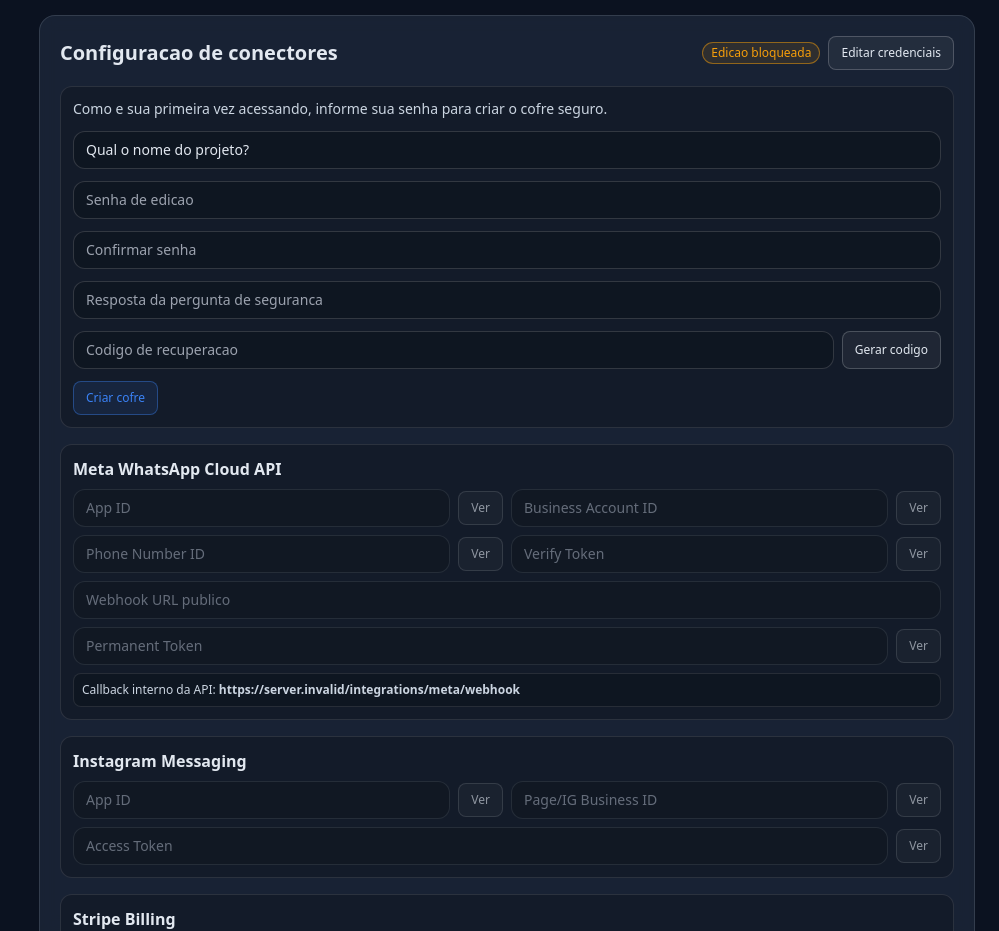
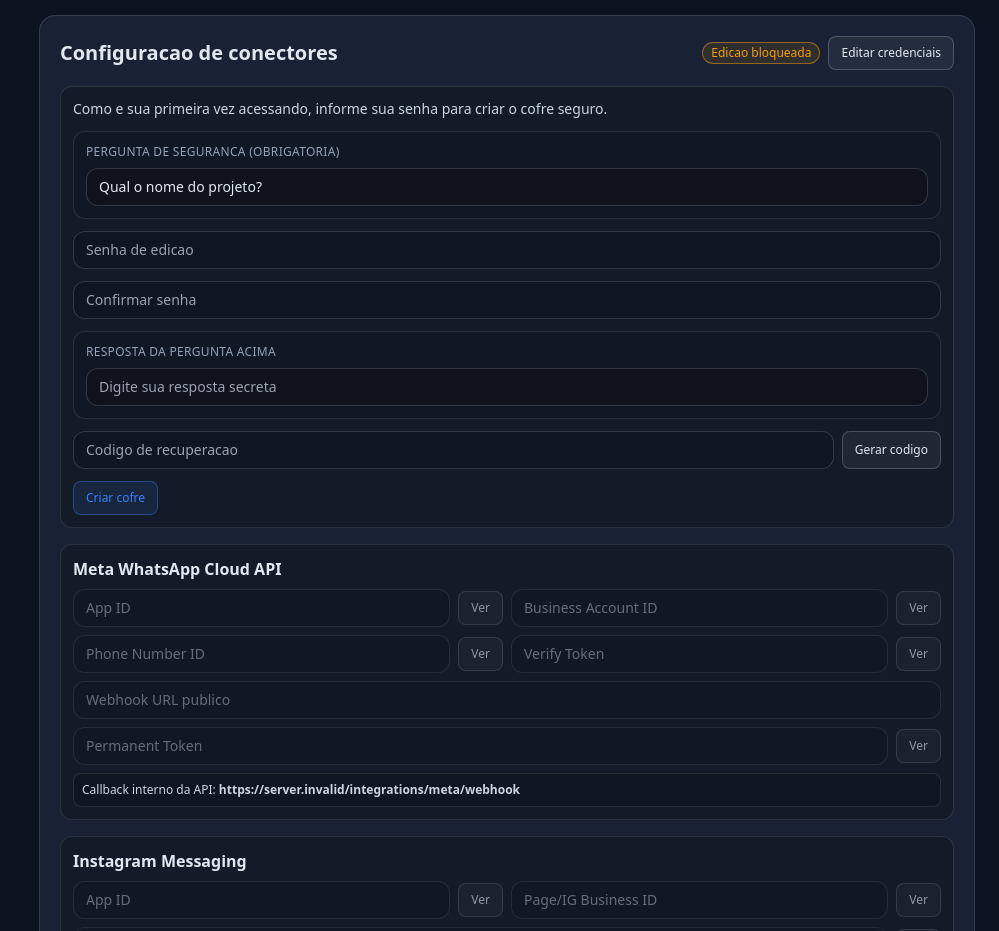
Before and after one commit to Jhin1v9/Whatsapp-Marketing-Project, a Next.js app in the folder apps/web/: page /integracoes in a window 1280 px wide. Shown: the part 1264-2195 px from the top of the page, without its empty margins (281-1280 px from the left). Built offline with nearby package versions, Linux system fonts and the light colour scheme; no server answers.

Commit message:
fix(integracoes): deixar pergunta de seguranca explicita no primeiro acesso

```diff
--- a/apps/web/src/app/integracoes/page.tsx
+++ b/apps/web/src/app/integracoes/page.tsx
@@ -349,6 +349,10 @@ export default function IntegracoesPage(): JSX.Element {
   };
 
   const createFirstVault = async (): Promise<void> => {
+    if (!vaultQuestion.trim()) {
+      setStatus("Defina a pergunta de seguranca antes de criar o cofre.");
+      return;
+    }
     if (setupPassword.length < 4) {
       setStatus("Senha inicial precisa ter pelo menos 4 caracteres.");
       return;
@@ -533,10 +537,26 @@ export default function IntegracoesPage(): JSX.Element {
               {!hasVault ? (
                 <>
                   <p className="text-sm text-slate-300">Como e sua primeira vez acessando, informe sua senha para criar o cofre seguro.</p>
-                  <input value={vaultQuestion} onChange={(e) => setVaultQuestion(e.target.value)} className="w-full rounded-xl border border-white/15 bg-black/20 px-3 py-2 text-sm" placeholder="Pergunta de seguranca" />
+                  <div className="rounded-xl border border-white/10 bg-black/10 p-3">
+                    <p className="text-xs uppercase tracking-wide text-slate-400">Pergunta de seguranca (obrigatoria)</p>
+                    <input
+                      value={vaultQuestion}
+                      onChange={(e) => setVaultQuestion(e.target.value)}
+                      className="mt-2 w-full rounded-xl border border-white/15 bg-black/20 px-3 py-2 text-sm"
+                      placeholder="Ex.: Qual era o nome do meu primeiro projeto?"
+                    />
+                  </div>
                   <input type="password" value={setupPassword} onChange={(e) => setSetupPassword(e.target.value)} className="w-full rounded-xl border border-white/15 bg-black/20 px-3 py-2 text-sm" placeholder="Senha de edicao" />
                   <input type="password" value={setupPasswordConfirm} onChange={(e) => setSetupPasswordConfirm(e.target.value)} className="w-full rounded-xl border border-white/15 bg-black/20 px-3 py-2 text-sm" placeholder="Confirmar senha" />
-                  <input value={setupAnswer} onChange={(e) => setSetupAnswer(e.target.value)} className="w-full rounded-xl border border-white/15 bg-black/20 px-3 py-2 text-sm" placeholder="Resposta da pergunta de seguranca" />
+                  <div className="rounded-xl border border-white/10 bg-black/10 p-3">
+                    <p className="text-xs uppercase tracking-wide text-slate-400">Resposta da pergunta acima</p>
+                    <input
+                      value={setupAnswer}
+                      onChange={(e) => setSetupAnswer(e.target.value)}
+                      className="mt-2 w-full rounded-xl border border-white/15 bg-black/20 px-3 py-2 text-sm"
+                      placeholder="Digite sua resposta secreta"
+                    />
+                  </div>
                   <div className="flex gap-2">
                     <input value={setupRecoveryCode} readOnly className="flex-1 rounded-xl border border-white/15 bg-black/20 px-3 py-2 text-sm" placeholder="Codigo de recuperacao" />
                     <button type="button" onClick={() => setSetupRecoveryCode(generateRecoveryCode())} className="rounded-lg border border-white/20 bg-white/5 px-3 py-2 text-xs">Gerar codigo</button>
```
